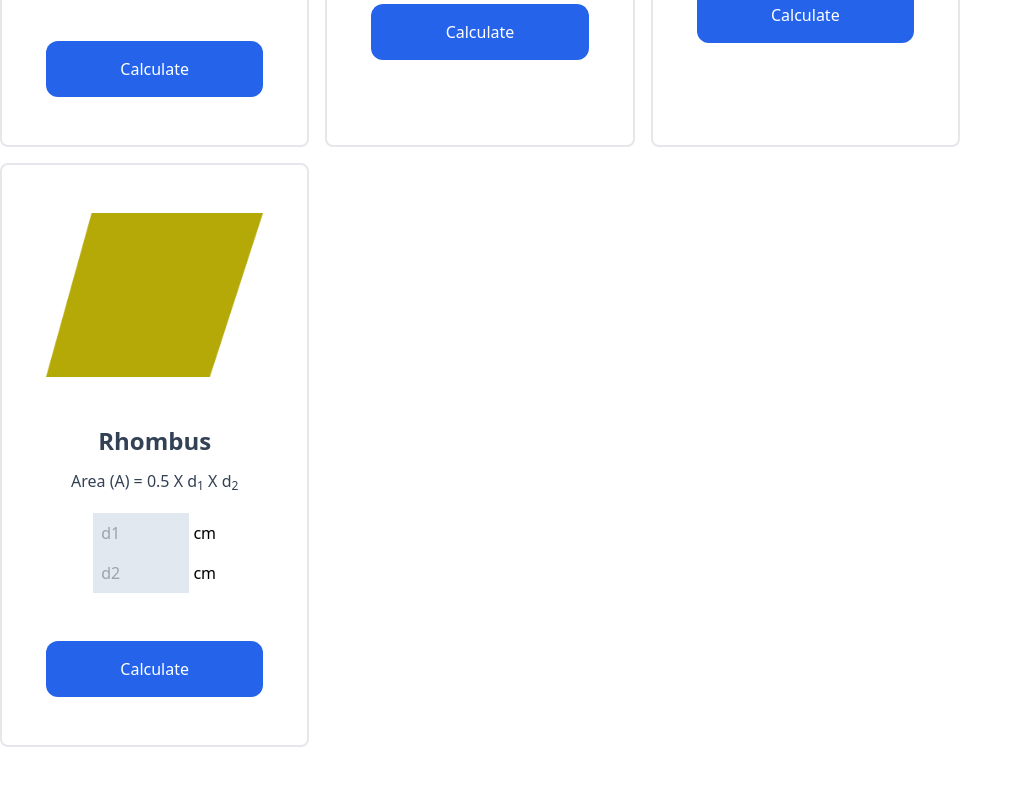
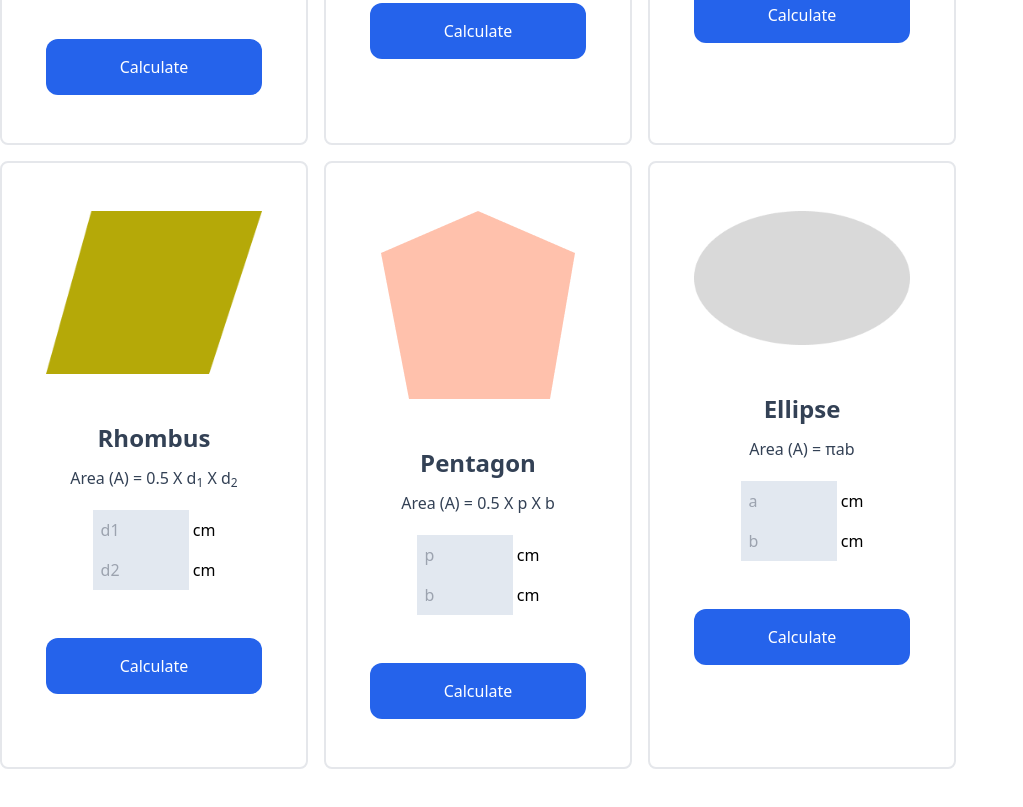
Before and after one commit to kawsaruddin450/geometry-genius, a plain HTML site: page index.html in a window 1280 px wide. Shown: the part 495-1302 px from the top of the page, without its empty margins (0-1023 px from the left). Drawn offline with nearby package versions, Linux system fonts and the light colour scheme.

Commit message:
complete 6 cards by adding pentagon and ellipse

```diff
--- a/index.html
+++ b/index.html
@@ -1,17 +1,20 @@
 <!DOCTYPE html>
 <html lang="en">
+
 <head>
     <meta charset="UTF-8">
     <meta name="viewport" content="width=device-width, initial-scale=1.0">
     <title>Geometry genius</title>
     <script src="https://cdn.tailwindcss.com"></script>
 </head>
+
 <body>
     <header>
 
     </header>
     <main>
-        <section class="w-full md:w-3/4 grid gid-cols-1 sm:grid-cols-2 md:grid-cols-3 my-12 gap-4">
+        <section class="w-full grid gid-cols-3 lg:grid-cols-4 my-12 gap-4">
+            <div class="col-span-3 grid grid-cols-1 sm:grid-cols-2 md:grid-cols-3 gap-4">
                 <!--Triangle-->
                 <div class="border-2 border-solid rounded-lg py-12 px-11 text-center">
                     <img src="images/triangle.png" class="mx-auto" alt="triangle image">
@@ -23,48 +26,84 @@
                         <input type="text" class="w-24 p-2 bg-slate-200" name="" id="triangle-height" placeholder="h">
                         <label for="triangle-height">cm</label>
                     </div>
-                <button type="submit" id="triangle-calculate" class="bg-blue-600 text-white text-center py-4 w-full rounded-xl mt-12">Calculate</button>
+                    <button type="submit" id="triangle-calculate"
+                        class="bg-blue-600 text-white text-center py-4 w-full rounded-xl mt-12">Calculate</button>
                 </div>
                 <!--Rectangle-->
                 <div class="border-2 border-solid rounded-lg py-12 px-11 text-center">
                     <img src="images/rectangle.png" class="mx-auto" alt="rectangle image">
                     <h3 class="text-center font-bold text-2xl text-slate-700 mt-12 mb-3">Rectangle</h3>
-                <p class="text-slate-700 mb-5">Area (A) =  w X l</p>
+                    <p class="text-slate-700 mb-5">Area (A) = w X l</p>
                     <div>
                         <input type="text" name="" class="w-24 p-2 bg-slate-200" id="rectangle-width" placeholder="w">
                         <label for="rectangle-width">cm</label>
                         <input type="text" class="w-24 p-2 bg-slate-200" name="" id="rectangle-length" placeholder="l">
                         <label for="rectangle-length">cm</label>
                     </div>
-                <button type="submit" id="rectangle-calculate" class="bg-blue-600 text-white text-center py-4 w-full rounded-xl mt-12">Calculate</button>
+                    <button type="submit" id="rectangle-calculate"
+                        class="bg-blue-600 text-white text-center py-4 w-full rounded-xl mt-12">Calculate</button>
                 </div>
                 <!--Parallelogram-->
                 <div class="border-2 border-solid rounded-lg py-12 px-11 text-center">
                     <img src="images/parallelogram.png" class="mx-auto" alt="parallelogram image">
                     <h3 class="text-center font-bold text-2xl text-slate-700 mt-12 mb-3">Parallelogram</h3>
-                <p class="text-slate-700 mb-5">Area (A) =  b X h</p>
+                    <p class="text-slate-700 mb-5">Area (A) = b X h</p>
                     <div>
-                    <input type="text" name="" class="w-24 p-2 bg-slate-200" id="parallelogram-base" placeholder="b">
+                        <input type="text" name="" class="w-24 p-2 bg-slate-200" id="parallelogram-base"
+                            placeholder="b">
                         <label for="parallelogram-base">cm</label>
-                    <input type="text" class="w-24 p-2 bg-slate-200" name="" id="parallelogram-height" placeholder="h">
+                        <input type="text" class="w-24 p-2 bg-slate-200" name="" id="parallelogram-height"
+                            placeholder="h">
                         <label for="parallelogram-height">cm</label>
                     </div>
-                <button type="submit" id="parallelogram-calculate" class="bg-blue-600 text-white text-center py-4 w-full rounded-xl mt-12">Calculate</button>
+                    <button type="submit" id="parallelogram-calculate"
+                        class="bg-blue-600 text-white text-center py-4 w-full rounded-xl mt-12">Calculate</button>
                 </div>
                 <!--Rhombus-->
                 <div class="border-2 border-solid rounded-lg py-12 px-11 text-center">
                     <img src="images/rhombus.png" class="mx-auto" alt="rhombus image">
                     <h3 class="text-center font-bold text-2xl text-slate-700 mt-12 mb-3">Rhombus</h3>
-                <p class="text-slate-700 mb-5">Area (A) =  0.5 X d<sub>1</sub> X d<sub>2</sub></p>
+                    <p class="text-slate-700 mb-5">Area (A) = 0.5 X d<sub>1</sub> X d<sub>2</sub></p>
                     <div>
                         <input type="text" name="" class="w-24 p-2 bg-slate-200" id="rhombus-d1" placeholder="d1">
                         <label for="rhombus-d1">cm</label>
                         <input type="text" class="w-24 p-2 bg-slate-200" name="" id="rhombus-d2" placeholder="d2">
                         <label for="rhombus-d2">cm</label>
                     </div>
-                <button type="submit" id="rhombus-calculate" class="bg-blue-600 text-white text-center py-4 w-full rounded-xl mt-12">Calculate</button>
+                    <button type="submit" id="rhombus-calculate"
+                        class="bg-blue-600 text-white text-center py-4 w-full rounded-xl mt-12">Calculate</button>
+                </div>
+                <!--Pentagon-->
+                <div class="border-2 border-solid rounded-lg py-12 px-11 text-center">
+                    <img src="images/pentagon.png" class="mx-auto" alt="pentagon image">
+                    <h3 class="text-center font-bold text-2xl text-slate-700 mt-12 mb-3">Pentagon</h3>
+                    <p class="text-slate-700 mb-5">Area (A) = 0.5 X p X b</p>
+                    <div>
+                        <input type="text" name="" class="w-24 p-2 bg-slate-200" id="pentagon-p" placeholder="p">
+                        <label for="pentagon-p">cm</label>
+                        <input type="text" class="w-24 p-2 bg-slate-200" name="" id="pentagon-b" placeholder="b">
+                        <label for="pentagon-b">cm</label>
+                    </div>
+                    <button type="submit" id="pentagon-calculate"
+                        class="bg-blue-600 text-white text-center py-4 w-full rounded-xl mt-12">Calculate</button>
+                </div>
+                <!--Ellipse-->
+                <div class="border-2 border-solid rounded-lg py-12 px-11 text-center">
+                    <img src="images/ellipse.png" class="mx-auto" alt="ellipse image">
+                    <h3 class="text-center font-bold text-2xl text-slate-700 mt-12 mb-3">Ellipse</h3>
+                    <p class="text-slate-700 mb-5">Area (A) = πab</p>
+                    <div>
+                        <input type="text" name="" class="w-24 p-2 bg-slate-200" id="ellipse-a" placeholder="a">
+                        <label for="ellipse-a">cm</label>
+                        <input type="text" class="w-24 p-2 bg-slate-200" name="" id="ellipse-b" placeholder="b">
+                        <label for="ellipse-b">cm</label>
+                    </div>
+                    <button type="submit" id="ellipse-calculate"
+                        class="bg-blue-600 text-white text-center py-4 w-full rounded-xl mt-12">Calculate</button>
+                </div>
             </div>
         </section>
     </main>
 </body>
+
 </html>
```
Lines whose indentation alone changed are shown as unchanged.
